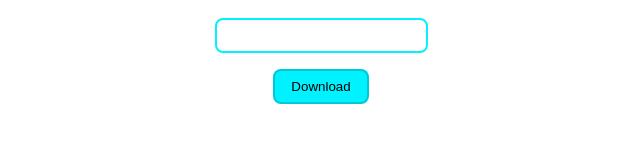
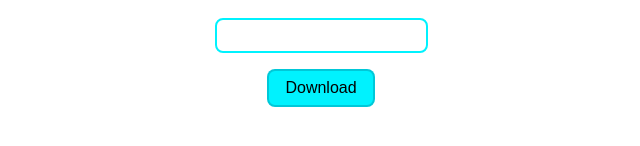
Before and after one commit to murtuzaalisurti/react-qr-code, a React (Create React App) app: page / in a window 1280 px wide. Shown: the part 266-412 px from the top of the page, without its empty margins (319-959 px from the left). Built offline with nearby package versions, Linux system fonts and the light colour scheme; the HTML template or start-up script is replaced by a standard one.

Commit message:
added loading state ✨

```diff
--- a/package.json
+++ b/package.json
@@ -10,6 +10,7 @@
     "html-to-image": "^1.9.0",
     "react": "^18.2.0",
     "react-dom": "^18.2.0",
+    "react-icons": "^4.4.0",
     "react-qr-code": "^2.0.7",
     "react-scripts": "5.0.1",
     "web-vitals": "^2.1.4"
--- a/src/App.js
+++ b/src/App.js
@@ -2,21 +2,26 @@ import { useState } from "react";
 import QRCode from "react-qr-code";
 import * as htmlToImage from 'html-to-image';
 import download from "downloadjs";
+import { MdDonutLarge } from 'react-icons/md'
 
 function App() {
   const [qrCodeValue, setQrCodeValue] = useState('https://reactplay.io')
+  const [loading, setLoading] = useState(false)
 
   function handleChange(e) {
     setQrCodeValue(e.target.value)
   }
 
   function handleDownload() {
+    setLoading(true)
     htmlToImage.toJpeg(document.querySelector("#qrContain"), {
       quality: 1
     }).then((dataUrl) => {
       download(dataUrl, 'qrcode.jpeg')
+      setLoading(false)
     }).catch((err) => {
       console.log(err)
+      setLoading(false)
     })
   }
 
@@ -26,7 +31,10 @@ function App() {
         <QRCode size={256} value={(qrCodeValue === undefined || qrCodeValue === "") ? 'https://reactplay.io' : qrCodeValue} />
       </div>
       <input id="qrValue" type={'text'} onChange={(e) => handleChange(e)} />
-      <button id="download-btn" onClick={handleDownload}>Download</button>
+      <button id="download-btn" onClick={handleDownload}>
+        Download
+        {loading ? <MdDonutLarge /> : ''}
+      </button>
     </div>
   );
 }
--- a/src/index.css
+++ b/src/index.css
@@ -1,4 +1,3 @@
-
 .App {
   --react-play-theme: #00f2fe;
   --react-play-bg: #ffffffs;
@@ -21,4 +20,22 @@
   border-color: #0103262c;
   background-color: var(--react-play-theme);
   cursor: pointer;
+  display: flex;
+  align-items: center;
+  gap: 0.7rem;
+  font-size: 1rem;
 }
+
+#download-btn svg {
+  transform: rotate(0);
+  animation: load 1s linear infinite;
+}
+
+@keyframes load {
+  0% {
+    transform: rotate(0);
+  }
+  100% {
+    transform: rotate(360deg);
+  }
+}
```
Also changed, not shown: 1 other file (tests, documents, lock files or other folders).
